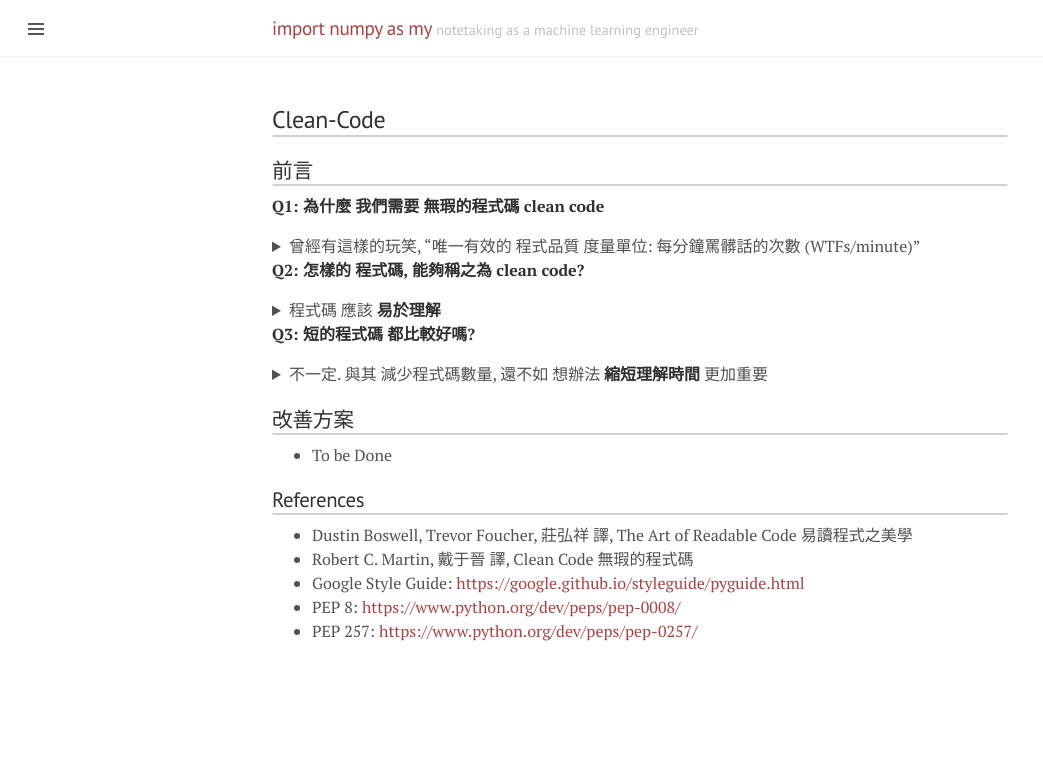
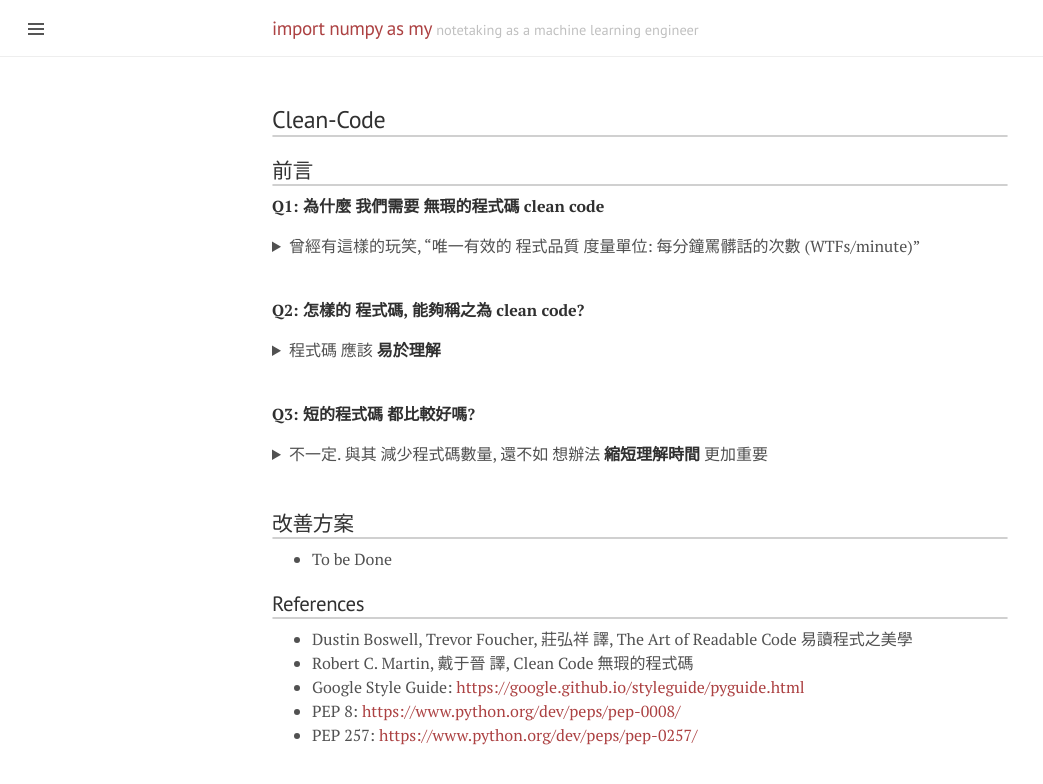
Before and after one commit to kertansul/kertansul.github.io, a Jekyll site: the page built from _posts/clean-code/2018-05-13-clean-code.md, in a window 1280 px wide. Shown: the top 784 px of the page, without its empty margins (0-1043 px from the left). Built offline with Jekyll 4.4.1, drawn with Linux system fonts in a browser that asks for light colours.

Commit message:
Update 2018-05-13-clean-code.md

````diff
--- a/_posts/clean-code/2018-05-13-clean-code.md
+++ b/_posts/clean-code/2018-05-13-clean-code.md
@@ -10,7 +10,7 @@ category: clean_code
 也有人統計過, 一個軟體工程師 撰寫程式碼 與 閱讀程式碼 的時間比大約是 1:9<br/>
 換句話說, 除了追求程式碼的 效能與正確性 外, 撰寫時的 可閱讀性 亦是重要的一環<br/>
 一個高品質的程式碼, 是能夠 讓後續使用者(包含自己) 在 重複利用, 除蟲, 或 拓展新功能 時能輕易上手
-</details>
+</details><br>
 
 **Q2: 怎樣的 程式碼, 能夠稱之為 clean code?**
 <details><summary markdown="span">程式碼 應該 **易於理解**</summary>
@@ -34,7 +34,7 @@ while (node->next != NULL) {
 if (node != NULL) Print(node->data);
 ```
   </details>
-</details>
+</details><br>
 
 **Q3: 短的程式碼 都比較好嗎?**
 <details><summary markdown="span">不一定. 與其 減少程式碼數量, 還不如 想辦法 **縮短理解時間** 更加重要</summary>
@@ -49,12 +49,10 @@ assert((!(bucket = FindBucket(key))) || !bucket->IsOccupied() )
 bucket = FindBucket(key)
 if (bucket != NULL) assert(!bucket->IsOccupied());
 ```
-</details>
-
+</details><br>
 
 ## 改善方案
-* To be Done
-
+* To be Done<br>
 
 ## References
 * Dustin Boswell, Trevor Foucher, 莊弘祥 譯, The Art of Readable Code 易讀程式之美學
````
